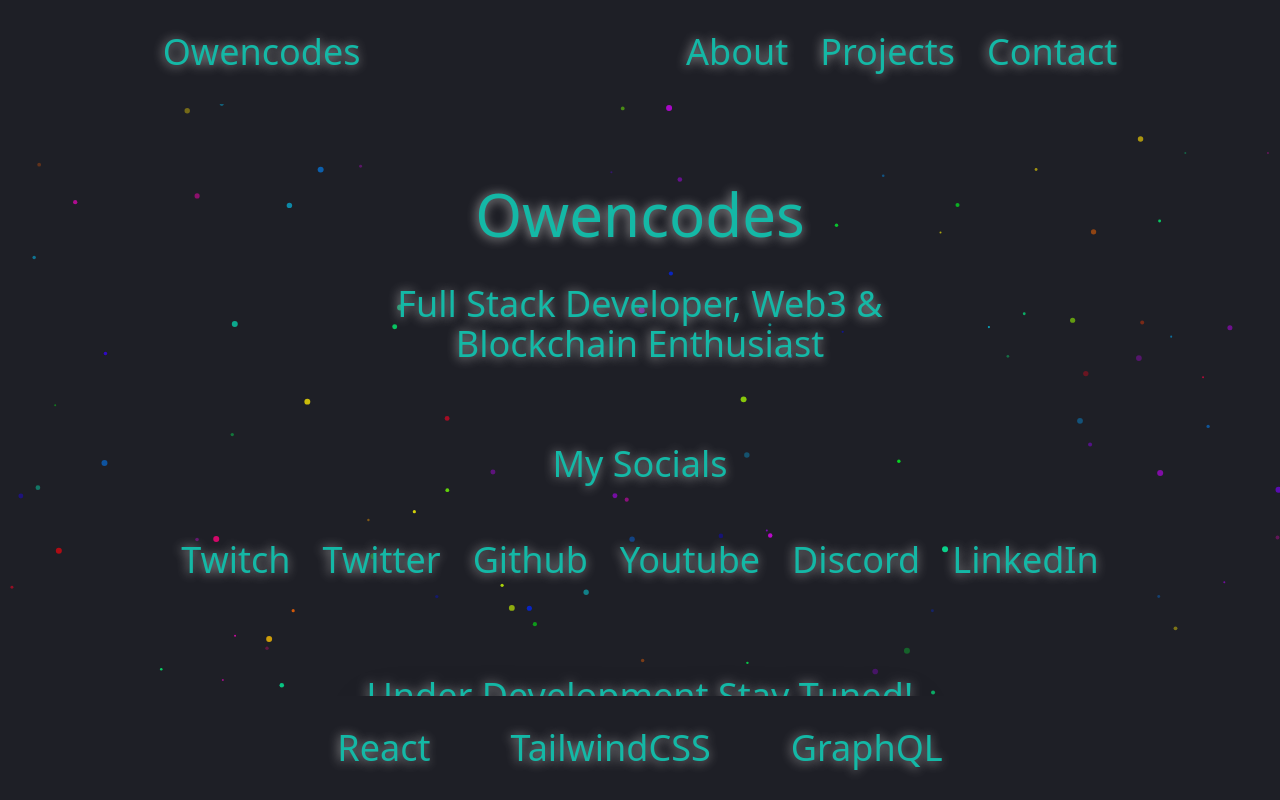
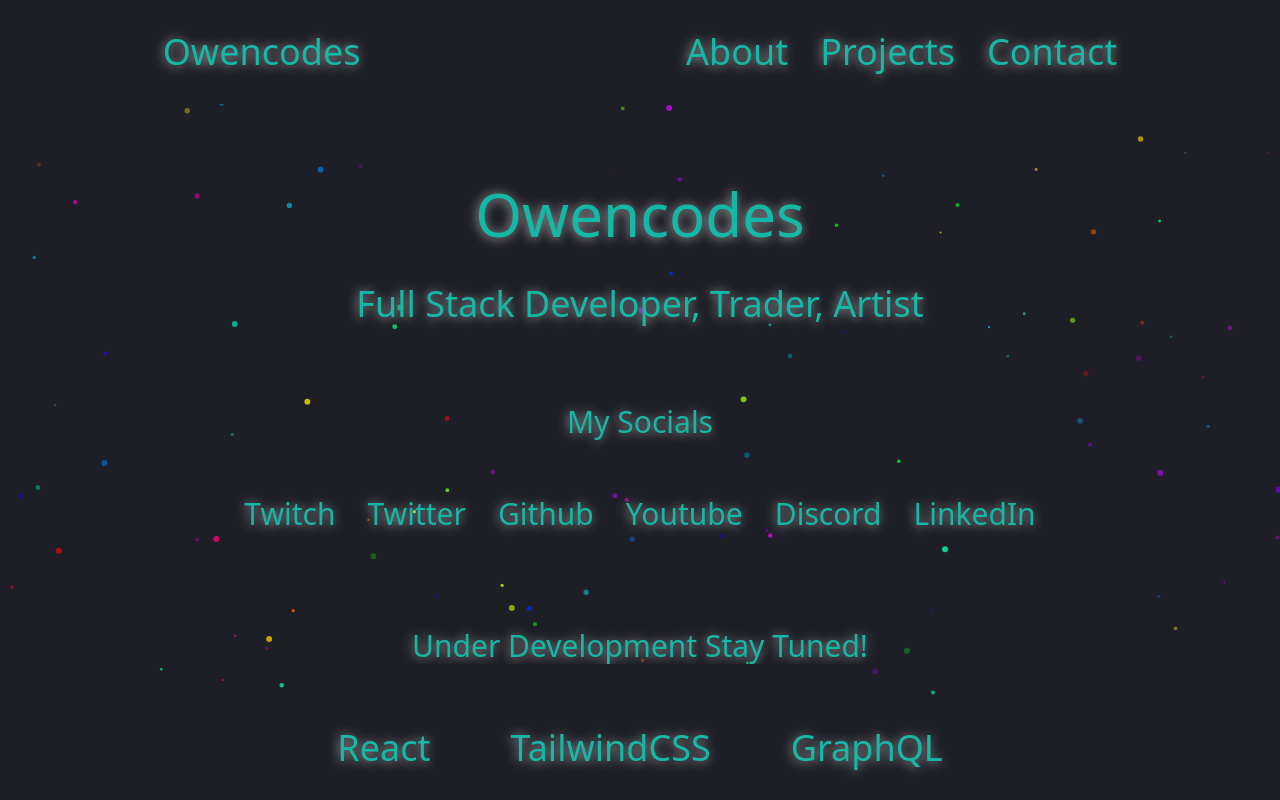
Before and after one commit to owenbcoding/owencodes-app, a React (Create React App) app: page / in a window 1280 px wide. Built offline with nearby package versions, Linux system fonts and the light colour scheme.

Commit message:
Disabled Mouse and made text smaller

```diff
--- a/src/App.js
+++ b/src/App.js
@@ -1,11 +1,11 @@
 import React, {useCallback} from 'react'
 import Particles from 'react-tsparticles'
 import {loadFull} from 'tsparticles'
-import { useState } from "react";
+import {useState} from 'react'
 // import logo from "./logo.svg";
 import Navbar from './Navbar'
 import Home from './Home'
-import NavLink from './NavLink';
+import NavLink from './NavLink'
 import particlesOptions from './particles.json'
 
 function App() {
@@ -13,14 +13,14 @@
 		loadFull(main)
 	}, [])
 
-  const [links, setLinks] = useState([
-    { name: 'Twitch', href: 'https://www.twitch.tv/owencodes'},
-    { name: 'Twitter', href: 'https://twitter.com/eoghanb2'},
-    { name: 'Github', href: 'https://github.com/owenbcoding'},
-    { name: 'Youtube', href: 'https://www.youtube.com/channel/UCdSxkWueHp3D5lkm0YYomaw'},
-    { name: 'Discord', href: 'https://discord.gg/XknredJKUJ'},
-    { name: 'LinkedIn', href: 'https://www.linkedin.com/in/eoghan-byrne-97221518a/'}
-  ])
+	const [links, setLinks] = useState([
+		{name: 'Twitch', href: 'https://www.twitch.tv/owencodes'},
+		{name: 'Twitter', href: 'https://twitter.com/eoghanb2'},
+		{name: 'Github', href: 'https://github.com/owenbcoding'},
+		{name: 'Youtube', href: 'https://www.youtube.com/channel/UCdSxkWueHp3D5lkm0YYomaw'},
+		{name: 'Discord', href: 'https://discord.gg/XknredJKUJ'},
+		{name: 'LinkedIn', href: 'https://www.linkedin.com/in/eoghan-byrne-97221518a/'},
+	])
 
 	return (
 		<div className='text-center overflow-hidden h-full '>
@@ -29,23 +29,15 @@
 			<header className='flex flex-col justify-center text-white text-x1'>
 				{/* <img src={logo} className="App-logo" alt="logo"/> */}
 				<h1 className='text-6xl mt-20 text-teal-500 text-'>Owencodes</h1>
-				<p className='text-4xl text-teal-500 mt-10'>Full Stack Developer, Web3 &</p>
-				<p className='text-4xl text-teal-500'> Blockchain Enthusiast</p>
-				<h2 className='text-4xl text-teal-500 mt-20'>My Socials</h2>
+				<p className='text-4xl text-teal-500 mt-10'>Full Stack Developer, Trader, Artist</p>
+				<h2 className='text-3xl text-teal-500 mt-20'>My Socials</h2>
 				<div className='mt-10'>
-        {links.map((link,index) => (
-          <div className='inline-flex' key={index}>
-            <NavLink name={link.name} href={link.href} />
-          </div>
-         ))}
-					<p className='text-4xl drop-shadow-2xl text-teal-500 mt-20'>Under Development Stay Tuned!</p>
-					{/* <p className="text-4xl drop-shadow-2xl text-teal-500">Hosted on
-            <a
-            className="App-link"
-            href="https://vercel.com/dashboard"
-            target="_blank"
-            rel="noopener noreferrer"
-          >- Vercel</a></p> */}
+					{links.map((link, index) => (
+						<div className='inline-flex text-3xl' key={index}>
+							<NavLink name={link.name} href={link.href} />
+						</div>
+					))}
+					<p className='text-3xl drop-shadow-2xl text-teal-500 mt-20'>Under Development Stay Tuned!</p>
 				</div>
 			</header>
 			<Home />
--- a/src/NavLink.js
+++ b/src/NavLink.js
@@ -2,7 +2,7 @@
 export default function NavLink(props) {
 	return (
 		<>
-		<a className='m-4 text-teal-500 hover:text-gray-500 text-4xl' href={props.href} target='_blank' rel='noopener noreferrer'>
+		<a className='m-4 text-teal-500 hover:text-gray-500 text-3xl' href={props.href} target='_blank' rel='noopener noreferrer'>
 			{props.name}
 		</a>
 		</>
--- a/src/Navbar.js
+++ b/src/Navbar.js
@@ -2,7 +2,7 @@
 	return (
 		<nav className='flex justify-around py-8 mx-auto bg-[#1e1f26]'>
 			<div>
-				<h3 class='text-4xl font-medium text-teal-500 hover:text-gray-500'>
+				<h3 class='text-4xl font-medium text-teal-500 hover:text-gray-500 sm:text-center'>
 					<a href='/'>Owencodes</a>
 				</h3>
 			</div>
@@ -17,6 +17,22 @@
 					<a className="text-teal-500 hover:text-gray-500 text-4xl" href='#'>Contact</a>
 				</li>
 			</div>
+			<div class="flex lg:hidden">
+				<svg
+				xmlns="http://www.w3.org/2000/svg"
+				class="w-16 h-16"
+				fill="none"
+				viewBox="0 0 24 24"
+				stroke="currentColor"
+				>
+				<path
+					stroke-linecap="round"
+					stroke-linejoin="round"
+					stroke-width="2"
+					d="M4 6h16M4 12h16M4 18h16"
+				/>
+				</svg>
+			</div>
 		</nav>
 	)
 }
--- a/src/particles.json
+++ b/src/particles.json
@@ -41,7 +41,7 @@
         "type": "circle"
       },
       "onHover": {
-        "enable": true,
+        "enable": false,
         "mode": "trail",
         "parallax": {
           "enable": false,
```
